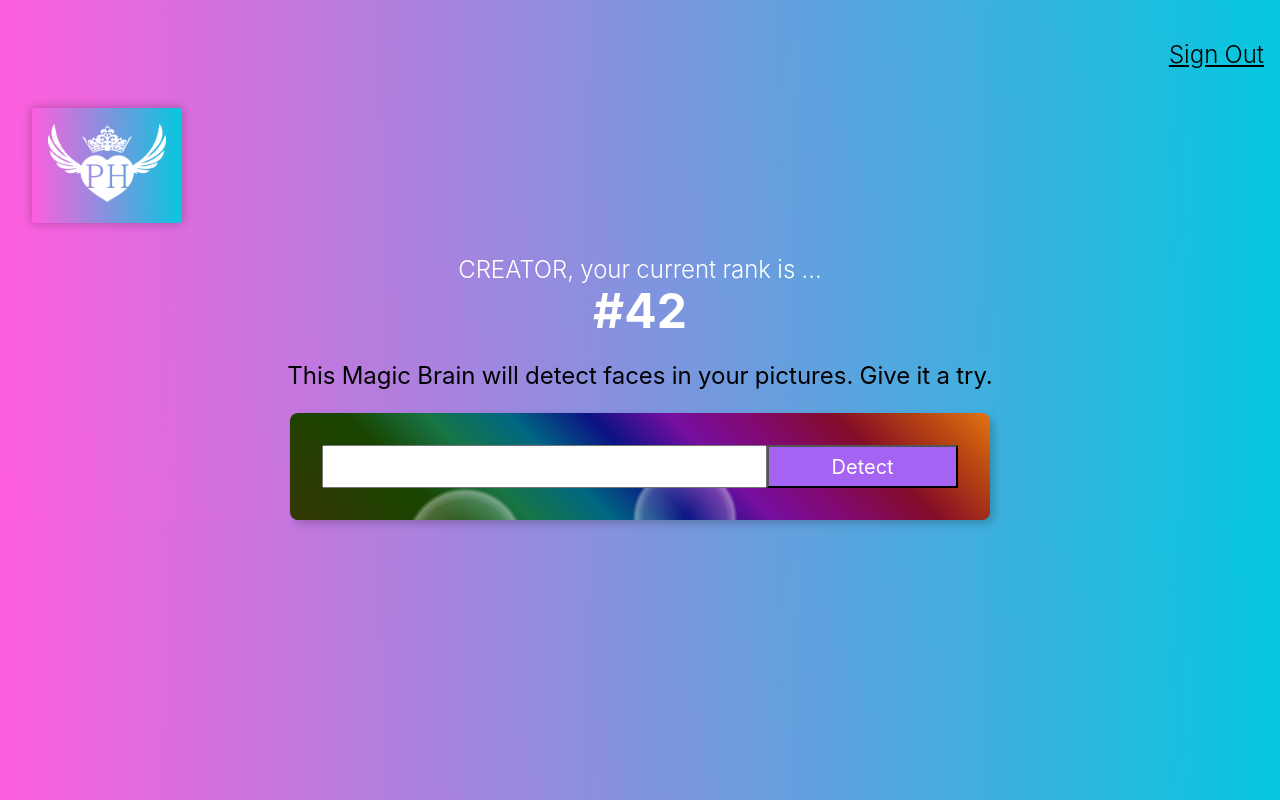
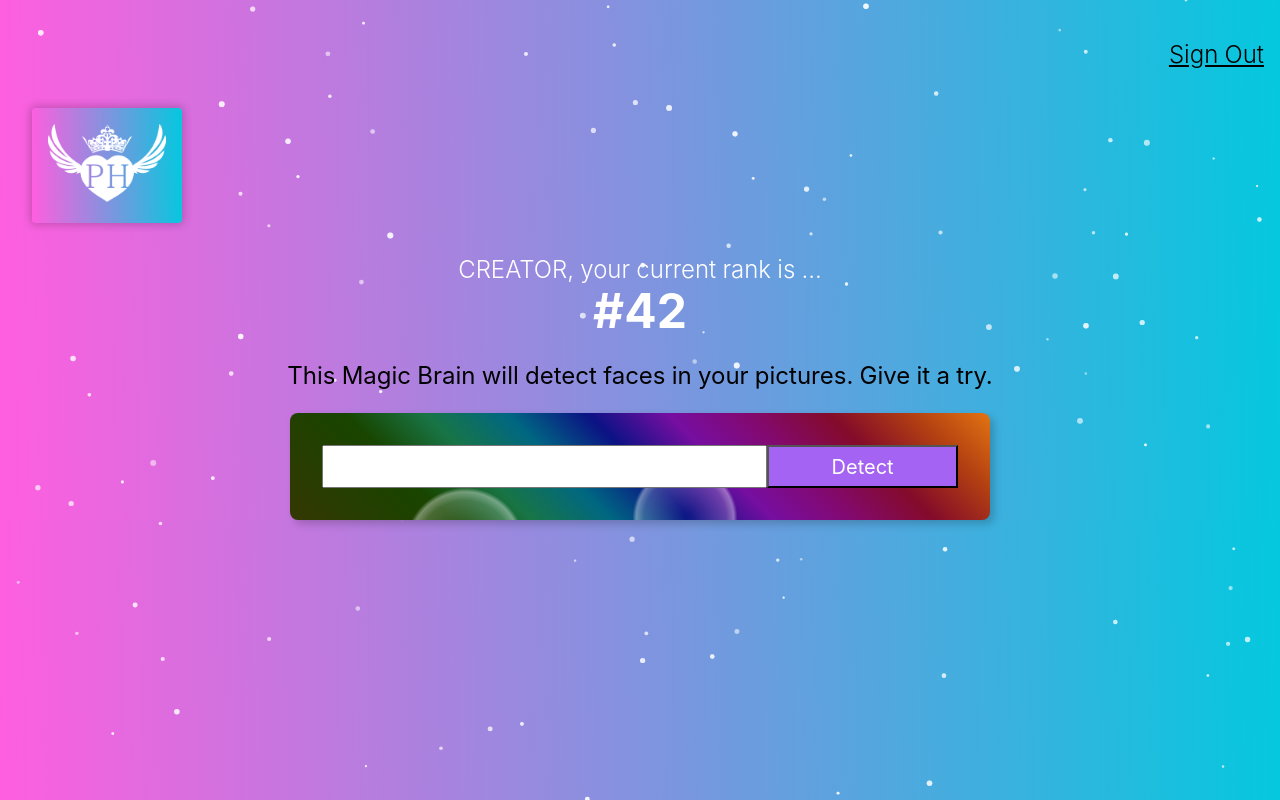
Before and after one commit to ProsperousHeart/FaceRecognitionApp-ZTM, a React (Create React App) app in the folder facerecognitionapp-ztm/: page / in a window 1280 px wide. Built offline with nearby package versions, Linux system fonts and the light colour scheme.

Commit message:
include component in App

```diff
--- a/facerecognitionapp-ztm/src/App.js
+++ b/facerecognitionapp-ztm/src/App.js
@@ -1,15 +1,20 @@
 import React, { Component } from 'react';
 import './App.css';
+import FunBG from './components/FunBG/FunBG';
 import Navigation from './components/Navigation/Navigation';
 import Logo from './components/Logo/Logo';
 import Rank from './components/Rank/Rank';
 import ImageLinkForm from './components/ImageLinkForm/ImageLinkForm';
 
 // function App() { // original - functional component
+
 class App extends Component {
+
   render() {
     return (
       <div className="App">
+        <FunBG id="tsparticles" />
+        {/*<Particles options={particlesOptions}/>*/}
         <Navigation />
         <Logo />
         <Rank />
```
